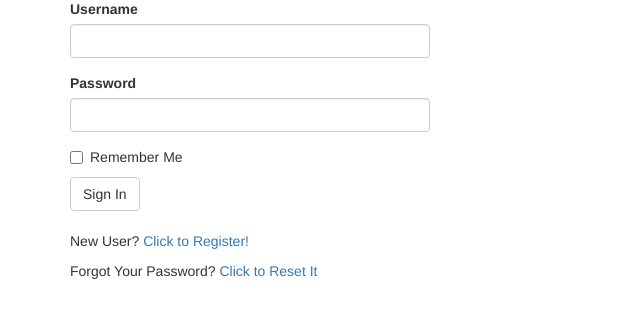
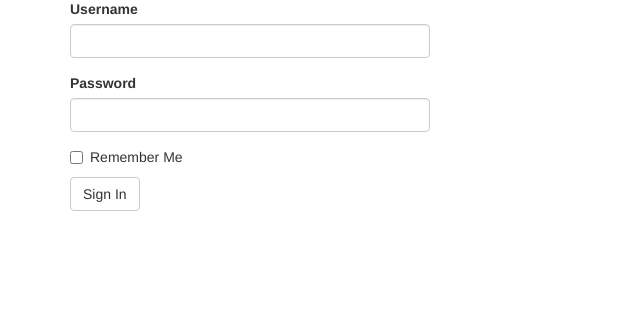
Before and after one commit to bfilipov/warehouse_game, a Flask app: page /auth/login in a window 1280 px wide. Shown: the part 143-478 px from the top of the page, without its empty margins (0-640 px from the left). Run offline with Flask 2, Linux system fonts and the light colour scheme; some libraries are stand-ins or nearby versions.

Commit message:
update login page

```diff
--- a/app/templates/auth/login.html
+++ b/app/templates/auth/login.html
@@ -9,9 +9,9 @@
         </div>
     </div>
     <br>
-    <p>{{ _('New User?') }} <a href="{{ url_for('auth.register') }}">{{ _('Click to Register!') }}</a></p>
+    <!--<p>{{ _('New User?') }} <a href="{{ url_for('auth.register') }}">{{ _('Click to Register!') }}</a></p>-->
     <p>
-        {{ _('Forgot Your Password?') }}
-        <a href="{{ url_for('auth.reset_password_request') }}">{{ _('Click to Reset It') }}</a>
+        <!--{{ _('Forgot Your Password?') }}
+        <a href="{{ url_for('auth.reset_password_request') }}">{{ _('Click to Reset It') }}</a>-->
     </p>
 {% endblock %}
```
